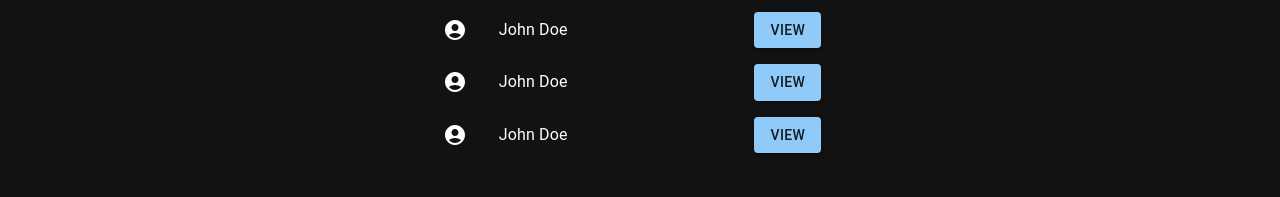
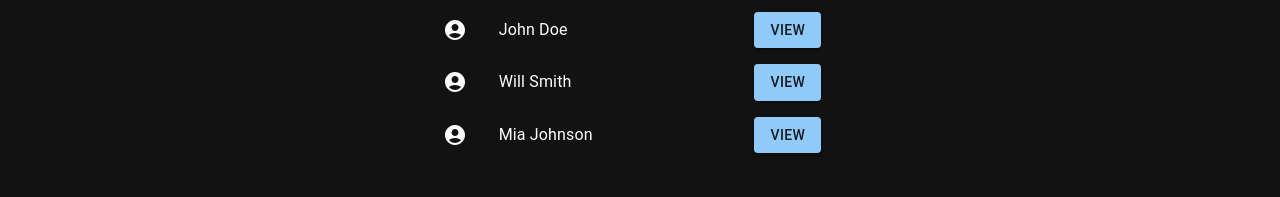
Before and after one commit to kalpasuraweera/reel-choice, a React (Create React App) app: page /contact in a window 1280 px wide. Shown: the part 502-699 px from the top of the page. Built offline with nearby package versions, Linux system fonts and the light colour scheme.

Commit message:
change names

```diff
--- a/src/pages/Contact.jsx
+++ b/src/pages/Contact.jsx
@@ -151,8 +151,8 @@ function Contact() {
                 <ListItemIcon>
                   <AccountCircle />
                 </ListItemIcon>
-                <ListItemText primary="John Doe" />
-                <Button variant="contained" component={Link} to="/contact/john">
+                <ListItemText primary="Will Smith" />
+                <Button variant="contained" component={Link} to="/contact/will">
                   View
                 </Button>
               </ListItem>
@@ -160,8 +160,8 @@ function Contact() {
                 <ListItemIcon>
                   <AccountCircle />
                 </ListItemIcon>
-                <ListItemText primary="John Doe" />
-                <Button variant="contained" component={Link} to="/contact/john">
+                <ListItemText primary="Mia Johnson" />
+                <Button variant="contained" component={Link} to="/contact/mia">
                   View
                 </Button>
               </ListItem>
```
